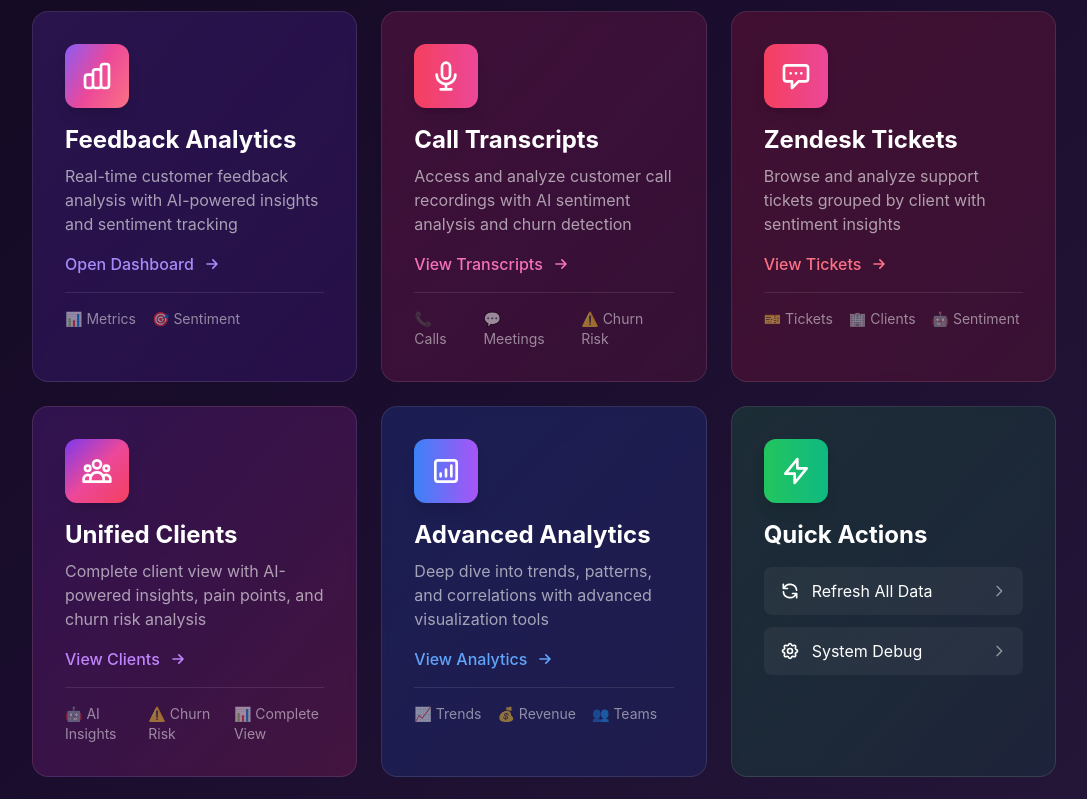
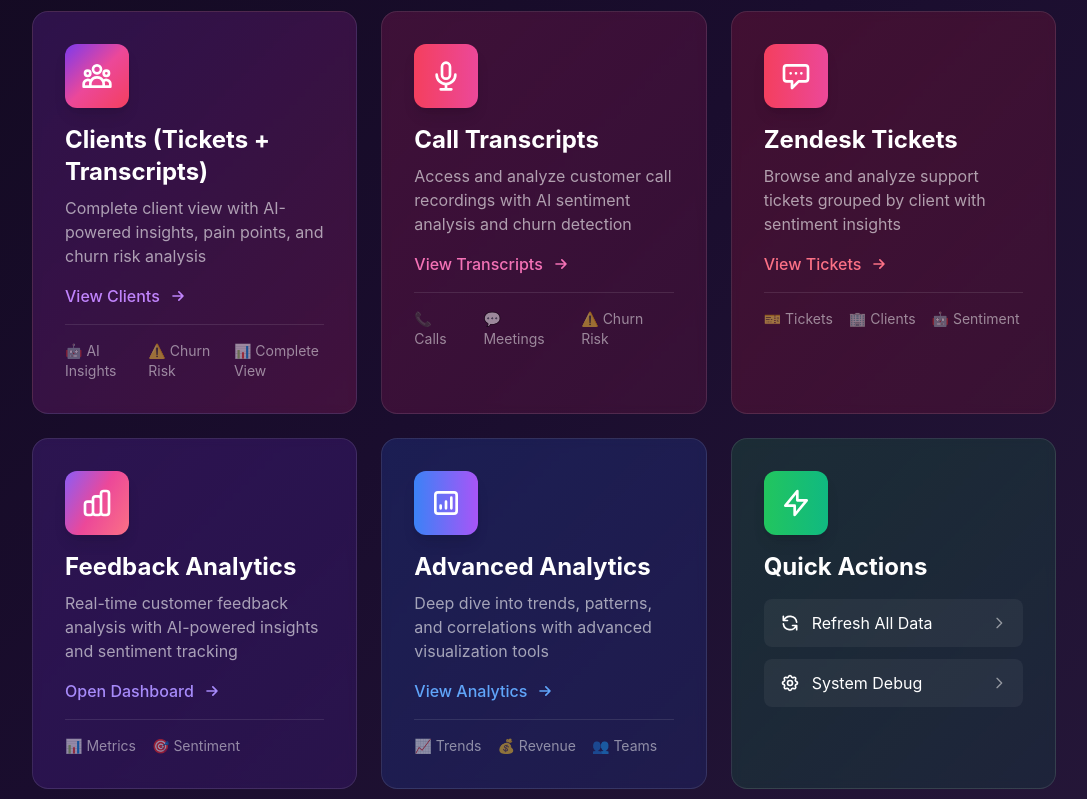
Before and after one commit to GustavoDePieri/ontop-feedback-dashboard, a Nuxt app: page / in a window 1280 px wide. Shown: the part 640-1439 px from the top of the page, without its empty margins (192-1279 px from the left). Built offline with nearby package versions, Linux system fonts and the light colour scheme; no server answers.

Commit message:
fx tickets preview

```diff
--- a/components/ClientDetailModal.vue
+++ b/components/ClientDetailModal.vue
@@ -371,10 +371,12 @@
               class="bg-white/5 backdrop-blur-sm rounded-lg p-4 border border-white/10"
             >
               <div class="flex items-start justify-between mb-2">
-                <span class="font-semibold text-emerald-400">{{ message.author || 'Unknown' }}</span>
-                <span class="text-xs text-gray-500">{{ formatDate(message.created_at) }}</span>
+                <span class="font-semibold text-emerald-400">
+                  {{ getMessageAuthor(message) }}
+                </span>
+                <span class="text-xs text-gray-500">{{ getMessageDate(message) }}</span>
               </div>
-              <p class="text-gray-300 whitespace-pre-wrap">{{ message.body || message.value || 'No content' }}</p>
+              <p class="text-gray-300 whitespace-pre-wrap">{{ getMessageContent(message) }}</p>
             </div>
           </div>
           <div v-else class="text-center py-8 text-gray-500">
@@ -583,6 +585,38 @@ const selectTranscript = (transcript: any) => {
   selectedTranscript.value = transcript
 }
 
+// Helper functions to extract message data
+const getMessageAuthor = (message: any) => {
+  if (!message) return 'Unknown'
+  return message.author || message.author_name || message.from || message.sender || message.user || 'Unknown'
+}
+
+const getMessageContent = (message: any) => {
+  if (!message) return 'No content'
+
+  // Try different possible field names for message content
+  const content = message.body ||
+                  message.value ||
+                  message.content ||
+                  message.text ||
+                  message.message ||
+                  message.plain_body ||
+                  message.html_body
+
+  // If content is an object, try to extract text from it
+  if (typeof content === 'object' && content !== null) {
+    return content.text || content.body || content.value || JSON.stringify(content, null, 2)
+  }
+
+  return content || 'No content'
+}
+
+const getMessageDate = (message: any) => {
+  if (!message) return ''
+  const dateField = message.created_at || message.timestamp || message.date || message.sent_at
+  return dateField ? formatDate(dateField) : ''
+}
+
 // Load details on mount
 onMounted(() => {
   loadDetails()
--- a/layouts/default.vue
+++ b/layouts/default.vue
@@ -68,7 +68,7 @@
             Zendesk Tickets
           </NuxtLink>
 
-          <!-- Unified Clients -->
+          <!-- Clients (Tickets + Transcripts) -->
           <NuxtLink
             to="/clients"
             class="flex items-center px-4 py-3 text-sm font-medium rounded-lg transition-all duration-200 group"
@@ -77,7 +77,7 @@
             <svg class="mr-3 h-5 w-5" fill="none" viewBox="0 0 24 24" stroke="currentColor">
               <path stroke-linecap="round" stroke-linejoin="round" stroke-width="2" d="M17 20h5v-2a3 3 0 00-5.356-1.857M17 20H7m10 0v-2c0-.656-.126-1.283-.356-1.857M7 20H2v-2a3 3 0 015.356-1.857M7 20v-2c0-.656.126-1.283.356-1.857m0 0a5.002 5.002 0 019.288 0M15 7a3 3 0 11-6 0 3 3 0 016 0zm6 3a2 2 0 11-4 0 2 2 0 014 0zM7 10a2 2 0 11-4 0 2 2 0 014 0z" />
             </svg>
-            Unified Clients
+            Clients (Tickets + Transcripts)
           </NuxtLink>
 
           <!-- Divider -->
--- a/pages/clients.vue
+++ b/pages/clients.vue
@@ -24,7 +24,7 @@
                   <path stroke-linecap="round" stroke-linejoin="round" stroke-width="2" d="M17 20h5v-2a3 3 0 00-5.356-1.857M17 20H7m10 0v-2c0-.656-.126-1.283-.356-1.857M7 20H2v-2a3 3 0 015.356-1.857M7 20v-2c0-.656.126-1.283.356-1.857m0 0a5.002 5.002 0 019.288 0M15 7a3 3 0 11-6 0 3 3 0 016 0zm6 3a2 2 0 11-4 0 2 2 0 014 0zM7 10a2 2 0 11-4 0 2 2 0 014 0z" />
                 </svg>
               </div>
-              Unified Client View
+              Clients (Tickets + Transcripts)
             </h1>
             <p class="text-gray-400">Comprehensive client analysis with AI-powered insights</p>
           </div>
--- a/pages/index.vue
+++ b/pages/index.vue
@@ -74,29 +74,29 @@
       <div class="lg:flex lg:justify-end">
         <div class="grid grid-cols-1 md:grid-cols-2 lg:grid-cols-2 xl:grid-cols-3 gap-6 lg:max-w-5xl">
 
-        <!-- Feedback Analytics Card -->
+        <!-- Unified Clients Card - FIRST -->
         <NuxtLink
-          to="/feedback"
-          class="group relative bg-gradient-to-br from-ontop-purple-600/20 to-ontop-purple-800/20 backdrop-blur-sm rounded-2xl p-8 border border-white/10 hover:border-ontop-purple-500/50 transition-all duration-300 hover:shadow-glow hover:scale-105"
+          to="/clients"
+          class="group relative bg-gradient-to-br from-purple-600/20 to-pink-600/20 backdrop-blur-sm rounded-2xl p-8 border border-white/10 hover:border-purple-500/50 transition-all duration-300 hover:shadow-glow-purple hover:scale-105"
         >
-          <div class="absolute inset-0 bg-gradient-ontop opacity-0 group-hover:opacity-10 rounded-2xl transition-opacity duration-300"></div>
+          <div class="absolute inset-0 bg-gradient-to-r from-purple-500 to-pink-500 opacity-0 group-hover:opacity-10 rounded-2xl transition-opacity duration-300"></div>
 
           <div class="relative z-10">
-            <div class="bg-gradient-ontop-hero rounded-xl p-4 w-16 h-16 flex items-center justify-center mb-4 shadow-lg">
+            <div class="bg-gradient-ontop rounded-xl p-4 w-16 h-16 flex items-center justify-center mb-4 shadow-lg">
               <svg class="w-8 h-8 text-white" fill="none" viewBox="0 0 24 24" stroke="currentColor">
-                <path stroke-linecap="round" stroke-linejoin="round" stroke-width="2" d="M9 19v-6a2 2 0 00-2-2H5a2 2 0 00-2 2v6a2 2 0 002 2h2a2 2 0 002-2zm0 0V9a2 2 0 012-2h2a2 2 0 012 2v10m-6 0a2 2 0 002 2h2a2 2 0 002-2m0 0V5a2 2 0 012-2h2a2 2 0 012 2v14a2 2 0 01-2 2h-2a2 2 0 01-2-2z" />
+                <path stroke-linecap="round" stroke-linejoin="round" stroke-width="2" d="M17 20h5v-2a3 3 0 00-5.356-1.857M17 20H7m10 0v-2c0-.656-.126-1.283-.356-1.857M7 20H2v-2a3 3 0 015.356-1.857M7 20v-2c0-.656.126-1.283.356-1.857m0 0a5.002 5.002 0 019.288 0M15 7a3 3 0 11-6 0 3 3 0 016 0zm6 3a2 2 0 11-4 0 2 2 0 014 0zM7 10a2 2 0 11-4 0 2 2 0 014 0z" />
               </svg>
             </div>
 
-            <h3 class="text-2xl font-bold text-white mb-2 group-hover:text-ontop-purple-300 transition-colors">
-              Feedback Analytics
+            <h3 class="text-2xl font-bold text-white mb-2 group-hover:text-purple-300 transition-colors">
+              Clients (Tickets + Transcripts)
             </h3>
             <p class="text-white/60 mb-4">
-              Real-time customer feedback analysis with AI-powered insights and sentiment tracking
+              Complete client view with AI-powered insights, pain points, and churn risk analysis
             </p>
 
-            <div class="flex items-center text-ontop-purple-400 font-medium">
-              <span>Open Dashboard</span>
+            <div class="flex items-center text-purple-400 font-medium">
+              <span>View Clients</span>
               <svg class="w-5 h-5 ml-2 group-hover:translate-x-1 transition-transform" fill="none" viewBox="0 0 24 24" stroke="currentColor">
                 <path stroke-linecap="round" stroke-linejoin="round" stroke-width="2" d="M13 7l5 5m0 0l-5 5m5-5H6" />
               </svg>
@@ -104,14 +104,15 @@
 
             <div class="mt-4 pt-4 border-t border-white/10">
               <div class="flex items-center space-x-4 text-sm text-white/50">
-                <span>📊 Metrics</span>
-                <span>🎯 Sentiment</span>
+                <span>🤖 AI Insights</span>
+                <span>⚠️ Churn Risk</span>
+                <span>📊 Complete View</span>
               </div>
             </div>
           </div>
         </NuxtLink>
 
-        <!-- DIIO Transcripts Card -->
+        <!-- DIIO Transcripts Card - SECOND -->
         <NuxtLink
           to="/diio"
           class="group relative bg-gradient-to-br from-ontop-pink-600/20 to-ontop-pink-800/20 backdrop-blur-sm rounded-2xl p-8 border border-white/10 hover:border-ontop-pink-500/50 transition-all duration-300 hover:shadow-glow-pink hover:scale-105"
@@ -149,7 +150,7 @@
           </div>
         </NuxtLink>
 
-        <!-- Zendesk Tickets Card -->
+        <!-- Zendesk Tickets Card - THIRD -->
         <NuxtLink
           to="/zendesk"
           class="group relative bg-gradient-to-br from-ontop-coral-600/20 to-ontop-coral-800/20 backdrop-blur-sm rounded-2xl p-8 border border-white/10 hover:border-ontop-coral-500/50 transition-all duration-300 hover:shadow-glow-pink hover:scale-105"
@@ -187,29 +188,29 @@
           </div>
         </NuxtLink>
 
-        <!-- Unified Clients Card -->
+        <!-- Feedback Analytics Card -->
         <NuxtLink
-          to="/clients"
-          class="group relative bg-gradient-to-br from-purple-600/20 to-pink-600/20 backdrop-blur-sm rounded-2xl p-8 border border-white/10 hover:border-purple-500/50 transition-all duration-300 hover:shadow-glow-purple hover:scale-105"
+          to="/feedback"
+          class="group relative bg-gradient-to-br from-ontop-purple-600/20 to-ontop-purple-800/20 backdrop-blur-sm rounded-2xl p-8 border border-white/10 hover:border-ontop-purple-500/50 transition-all duration-300 hover:shadow-glow hover:scale-105"
         >
-          <div class="absolute inset-0 bg-gradient-to-r from-purple-500 to-pink-500 opacity-0 group-hover:opacity-10 rounded-2xl transition-opacity duration-300"></div>
+          <div class="absolute inset-0 bg-gradient-ontop opacity-0 group-hover:opacity-10 rounded-2xl transition-opacity duration-300"></div>
 
           <div class="relative z-10">
-            <div class="bg-gradient-ontop rounded-xl p-4 w-16 h-16 flex items-center justify-center mb-4 shadow-lg">
+            <div class="bg-gradient-ontop-hero rounded-xl p-4 w-16 h-16 flex items-center justify-center mb-4 shadow-lg">
               <svg class="w-8 h-8 text-white" fill="none" viewBox="0 0 24 24" stroke="currentColor">
-                <path stroke-linecap="round" stroke-linejoin="round" stroke-width="2" d="M17 20h5v-2a3 3 0 00-5.356-1.857M17 20H7m10 0v-2c0-.656-.126-1.283-.356-1.857M7 20H2v-2a3 3 0 015.356-1.857M7 20v-2c0-.656.126-1.283.356-1.857m0 0a5.002 5.002 0 019.288 0M15 7a3 3 0 11-6 0 3 3 0 016 0zm6 3a2 2 0 11-4 0 2 2 0 014 0zM7 10a2 2 0 11-4 0 2 2 0 014 0z" />
+                <path stroke-linecap="round" stroke-linejoin="round" stroke-width="2" d="M9 19v-6a2 2 0 00-2-2H5a2 2 0 00-2 2v6a2 2 0 002 2h2a2 2 0 002-2zm0 0V9a2 2 0 012-2h2a2 2 0 012 2v10m-6 0a2 2 0 002 2h2a2 2 0 002-2m0 0V5a2 2 0 012-2h2a2 2 0 012 2v14a2 2 0 01-2 2h-2a2 2 0 01-2-2z" />
               </svg>
             </div>
 
-            <h3 class="text-2xl font-bold text-white mb-2 group-hover:text-purple-300 transition-colors">
-              Unified Clients
+            <h3 class="text-2xl font-bold text-white mb-2 group-hover:text-ontop-purple-300 transition-colors">
+              Feedback Analytics
             </h3>
             <p class="text-white/60 mb-4">
-              Complete client view with AI-powered insights, pain points, and churn risk analysis
+              Real-time customer feedback analysis with AI-powered insights and sentiment tracking
             </p>
 
-            <div class="flex items-center text-purple-400 font-medium">
-              <span>View Clients</span>
+            <div class="flex items-center text-ontop-purple-400 font-medium">
+              <span>Open Dashboard</span>
               <svg class="w-5 h-5 ml-2 group-hover:translate-x-1 transition-transform" fill="none" viewBox="0 0 24 24" stroke="currentColor">
                 <path stroke-linecap="round" stroke-linejoin="round" stroke-width="2" d="M13 7l5 5m0 0l-5 5m5-5H6" />
               </svg>
@@ -217,9 +218,8 @@
 
             <div class="mt-4 pt-4 border-t border-white/10">
               <div class="flex items-center space-x-4 text-sm text-white/50">
-                <span>🤖 AI Insights</span>
-                <span>⚠️ Churn Risk</span>
-                <span>📊 Complete View</span>
+                <span>📊 Metrics</span>
+                <span>🎯 Sentiment</span>
               </div>
             </div>
           </div>
```
Also changed, not shown: assets/c__Users_gusta_AppData_Roaming_Cursor_User_workspaceStorage_b40203b2ae7ec9d975502b87f7742388_images_image-aa4bd199-9b9f-4748-8c29-66b8ee115134.png (added).
